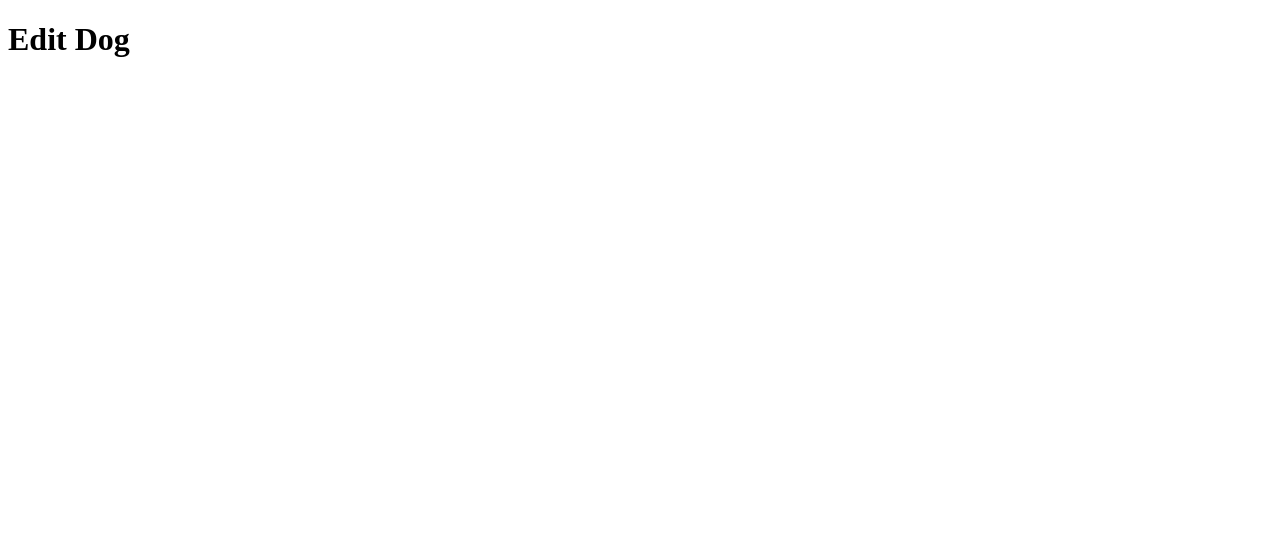
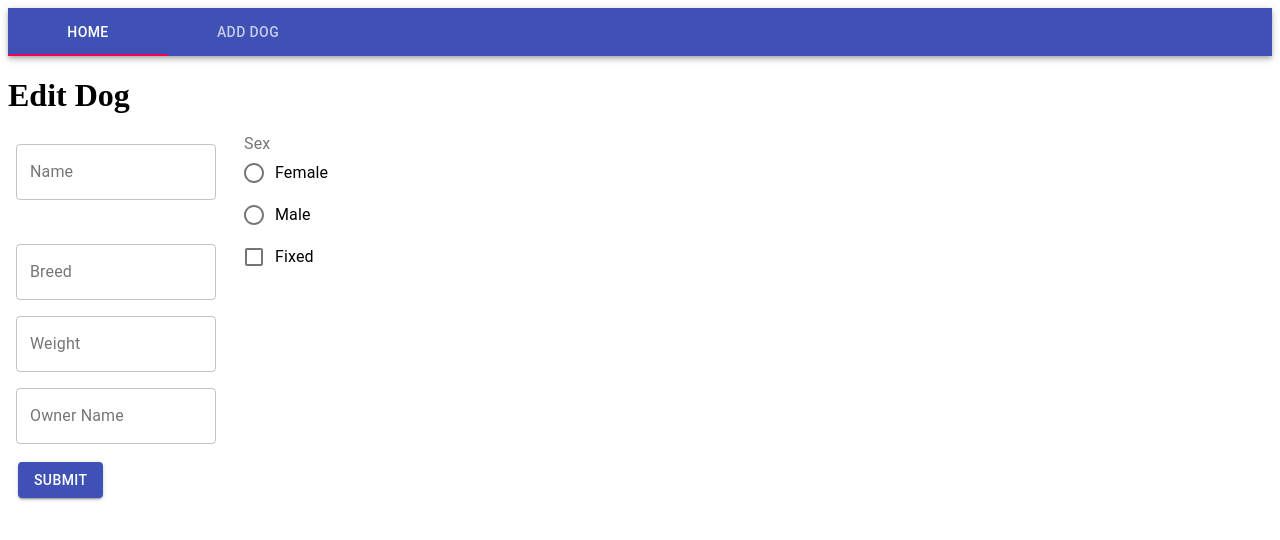
Before and after one commit to Stolarskis/dog-app, a React (Create React App) app in the folder client/: page /editDog/1 in a window 1280 px wide. Shown: the top 540 px of the page. Built offline with nearby package versions, Linux system fonts and the light colour scheme.

Commit message:
added git status

```diff
--- a/client/src/components/Dog.js
+++ b/client/src/components/Dog.js
@@ -6,7 +6,7 @@ import CardContent from "@material-ui/core/CardContent";
 import Button from "@material-ui/core/Button";
 import Typography from "@material-ui/core/Typography";
 import Divider from "@material-ui/core/Divider";
-import { useHistory } from "react-router-dom";
+import { useHistory, Link } from "react-router-dom";
 
 const useStyles = makeStyles({
   root: {
@@ -27,6 +27,7 @@ const useStyles = makeStyles({
 
 const Dog = ({ dogInfo, deleteDog }) => {
   const classes = useStyles();
+  const history = useHistory();
   return (
     <Card className={classes.root} variant="outlined">
       <CardContent>
@@ -43,7 +44,9 @@ const Dog = ({ dogInfo, deleteDog }) => {
         </Typography>
       </CardContent>
       <CardActions>
-        <Button variant="contained">EDIT</Button>
+        <Link to={`/editDog/${dogInfo.id}`}>
+          <Button variant="contained">EDIT</Button>
+        </Link>
         <Button variant="contained">GET INFO</Button>
         <Button
           variant="contained"
--- a/client/src/components/DogForm.js
+++ b/client/src/components/DogForm.js
@@ -9,7 +9,6 @@ import FormControlLabel from "@material-ui/core/FormControlLabel";
 import FormControl from "@material-ui/core/FormControl";
 import FormLabel from "@material-ui/core/FormLabel";
 import Checkbox from "@material-ui/core/Checkbox";
-import { useHistory } from "react-router-dom";
 
 const useStyles = makeStyles(theme => ({
   root: {
@@ -28,7 +27,7 @@ const useStyles = makeStyles(theme => ({
   }
 }));
 
-const DogForm = () => {
+const DogForm = ({ handleSubmit }) => {
   const [dog, setDog] = useState({
     name: "",
     breed: "",
@@ -38,7 +37,6 @@ const DogForm = () => {
     owner: ""
   });
   const classes = useStyles();
-  const history = useHistory();
 
   function handleChange(event) {
     let newDog = Object.assign({}, dog);
@@ -68,21 +66,6 @@ const DogForm = () => {
         setDog(newDog);
         break;
     }
-  }
-
-  function handleSubmit() {
-    //Create Dog in database
-    fetch("http://localhost:9000/dog", {
-      method: "POST",
-      mode: "cors",
-      cache: "no-cache",
-      headers: {
-        "Content-Type": "application/json"
-      },
-      body: JSON.stringify(dog)
-    }).then(() => {
-      history.push("/");
-    });
   }
 
   return (
@@ -155,7 +138,9 @@ const DogForm = () => {
         className={classes.submitButton}
         variant="contained"
         color="primary"
-        onClick={handleSubmit}
+        onClick={() => {
+          handleSubmit(dog);
+        }}
       >
         Submit
       </Button>
--- a/client/src/components/PageTabs.js
+++ b/client/src/components/PageTabs.js
@@ -14,7 +14,7 @@ const useStyles = makeStyles(theme => ({
 
 export default function PageTabs({ tabNumber }) {
   const classes = useStyles();
-  const [value, setValue] = React.useState(tabNumber);
+  const [value, setValue] = React.useState(0);
   const history = useHistory();
 
   const handleChange = (event, newValue) => {
--- a/client/src/index.js
+++ b/client/src/index.js
@@ -4,10 +4,12 @@ import App from "./pages/App";
 import Contact from "./pages/Contact";
 import AddDog from "./pages/AddDog";
 import EditDog from "./pages/EditDog";
+import PageTabs from "./components/PageTabs";
 import { Route, Link, BrowserRouter as Router } from "react-router-dom";
 
 const routing = (
   <Router>
+    <PageTabs />
     <div>
       <Route exact path="/" component={App} />
       <Route path="/contact" component={Contact} />
--- a/client/src/pages/AddDog.js
+++ b/client/src/pages/AddDog.js
@@ -2,15 +2,31 @@ import React from "react";
 import PageTabs from "../components/PageTabs";
 import DogForm from "../components/DogForm";
 import Typography from "@material-ui/core/Typography";
+import { useHistory } from "react-router-dom";
 
 const AddDog = () => {
+  const history = useHistory();
+
+  function handleSubmit(dog) {
+    //Create Dog in database
+    fetch("http://localhost:9000/dog", {
+      method: "POST",
+      mode: "cors",
+      cache: "no-cache",
+      headers: {
+        "Content-Type": "application/json"
+      },
+      body: JSON.stringify(dog)
+    }).then(() => {
+      history.push("/");
+    });
+  }
   return (
     <div>
-      <PageTabs tabNumber={1} />
       <Typography variant="h4" component="h2" gutterBottom>
         Add Dog
       </Typography>
-      <DogForm />
+      <DogForm handleSubmit={handleSubmit} />
     </div>
   );
 };
--- a/client/src/pages/App.js
+++ b/client/src/pages/App.js
@@ -10,7 +10,6 @@ class App extends Component {
   render() {
     return (
       <div className="App">
-        <Tabs tabNumber={0} />
         <Dogs />
       </div>
     );
--- a/client/src/pages/EditDog.js
+++ b/client/src/pages/EditDog.js
@@ -1,9 +1,30 @@
 import React from "react";
+import DogForm from "../components/DogForm";
+import { useHistory } from "react-router-dom";
 
 const EditDog = () => {
+  const history = useHistory();
+
+  const dogId = history.location.pathname.split("/").pop();
+  function handleSubmit(dog) {
+    //Create Dog in database
+    fetch(`http://localhost:9000/dog/${dogId}`, {
+      method: "PUT",
+      mode: "cors",
+      cache: "no-cache",
+      headers: {
+        "Content-Type": "application/json"
+      },
+      body: JSON.stringify(dog)
+    }).then(() => {
+      history.push("/");
+    });
+  }
+
   return (
     <div>
       <h1>Edit Dog</h1>
+      <DogForm handleSubmit={handleSubmit} />
     </div>
   );
 };
```
